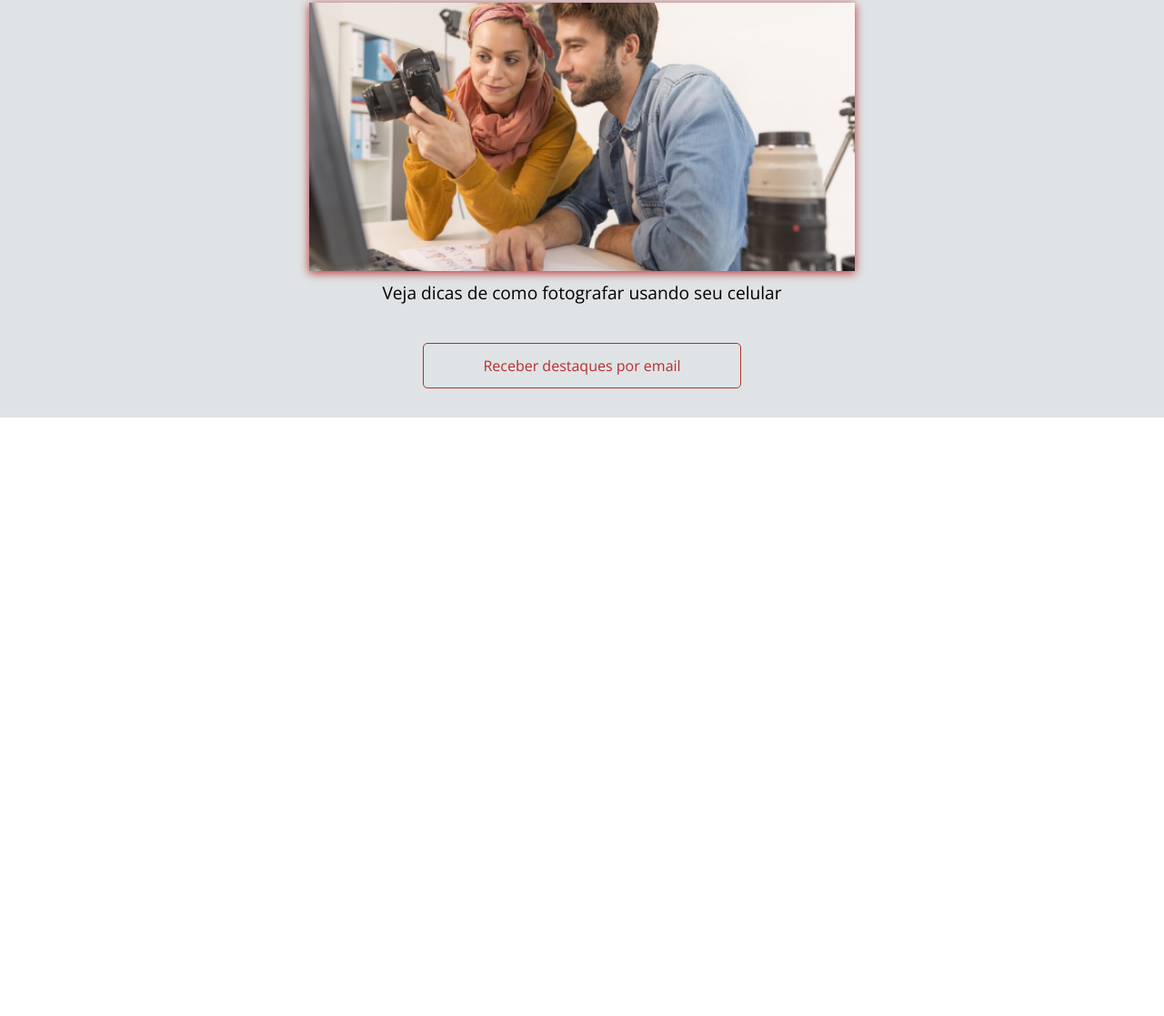
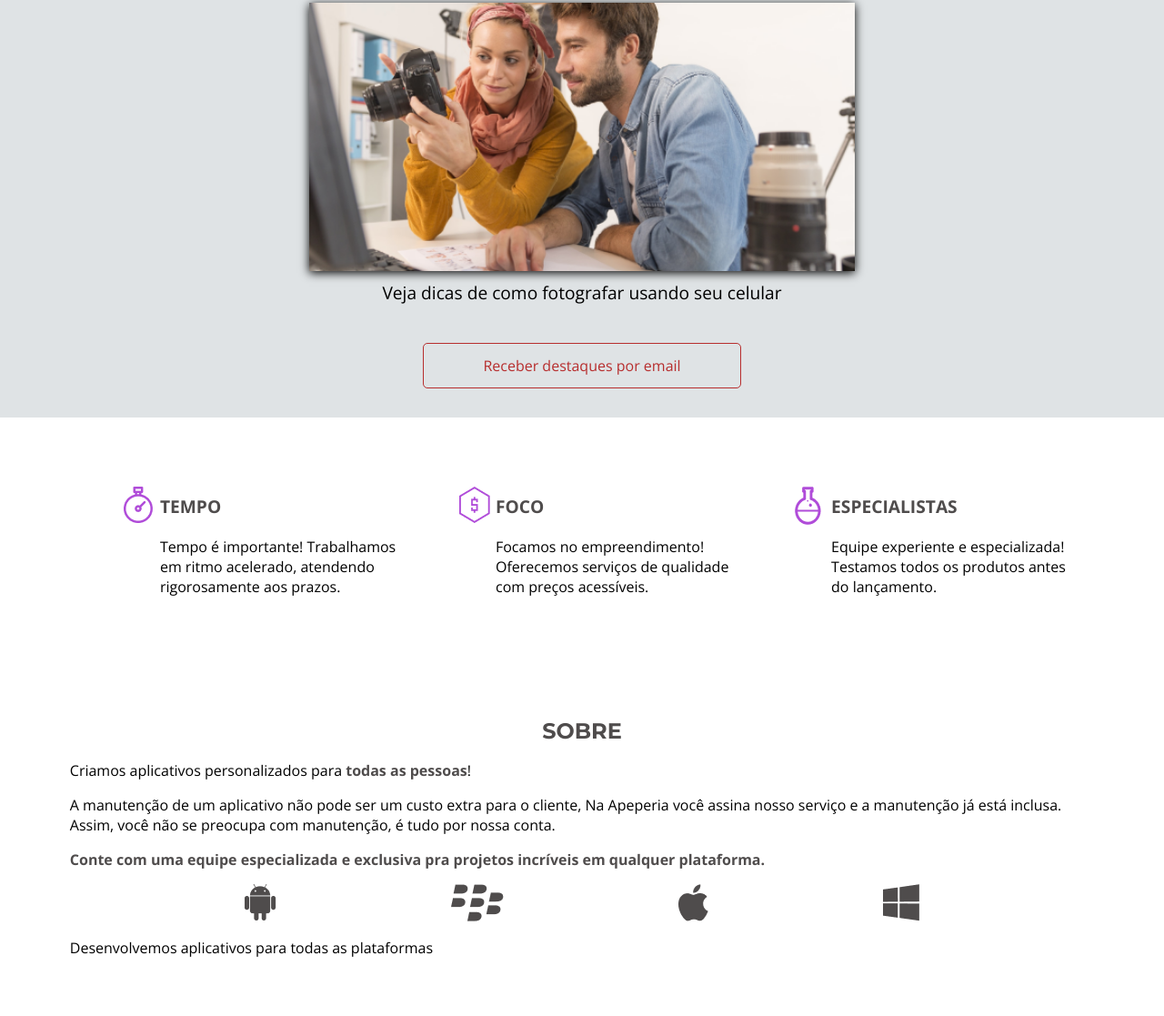
Before and after one commit to Edvaldojs22/Apeperia, a plain HTML site: page index.html in a window 1280 px wide. Shown: the part 905-2022 px from the top of the page at 91% size. Before the commit the page ends 1364 px from the top, so only its background shows below. Drawn offline with nearby package versions, Linux system fonts and the light colour scheme.

Commit message:
novas modificacoes

```diff
--- a/css/chamada.css
+++ b/css/chamada.css
@@ -1,4 +1,4 @@
-.chamada  {
+.chamada {
     display: flex;
     flex-direction: column;
     align-items: center;
@@ -32,3 +32,10 @@
     width: 100%;
 
 }
+
+@media (min-width: 600px) {
+    .chamada {
+        background-image:linear-gradient(to top,rgba(9, 9, 138, 0.753),black);
+    }
+
+}
--- a/css/destaque.css
+++ b/css/destaque.css
@@ -24,7 +24,7 @@
 .destaque__painel-imagem{
     width: 100vw;
     max-width: 600px;
-    box-shadow: 0 2px 10px var(--vermelho-forte);
+   box-shadow: 0 2px 10px black;
 
 }
 
--- /dev/null
+++ b/diferencias.css
@@ -0,0 +1,43 @@
+.diferenciais {
+    padding-top: 3.5rem;
+    padding-bottom: 3.5rem;
+}
+
+.diferenciais__lista {
+    display: flex;
+    flex-wrap: wrap;
+    justify-content: space-evenly;
+}
+
+.diferenciais__item {
+    max-width: 350px;
+    box-sizing: border-box;
+    padding: 2rem 0 2rem 5rem;
+    background-repeat: no-repeat;
+    background-position: top 1.25rem left 2.5rem ;
+}
+
+.diferencias__item--tempo{
+    background-image: url(img/icone-relogio.png);
+}
+
+.diferencias__item--foco{
+    background-image: url(img/icone-dinheiro.png);
+}
+
+.diferencias__item--especialistas{
+    background-image: url(img/icone-quimica.png);
+}
+
+.item__titulo {
+    color: var(--cinza-escuro);
+    font-weight: 700;
+    font-size: 1.2rem;
+    text-transform: uppercase;
+
+    margin-bottom: 1.5rem;
+}
+
+.item__texto {
+    line-height: normal;
+}
--- a/index.html
+++ b/index.html
@@ -1,16 +1,23 @@
 <!DOCTYPE html>
 <html>
+
 <head>
     <meta charset="utf-8">
     <meta name="viewport" content="width=device-width initial-scale=1.0">
     <title>Home | Apeperia</title>
-        <link href="https://fonts.googleapis.com/css2?family=Montserrat:wght@300;400;700&family=Open+Sans:wght@300;400;700&display=swap" rel="stylesheet">
+    <link
+        href="https://fonts.googleapis.com/css2?family=Montserrat:wght@300;400;700&family=Open+Sans:wght@300;400;700&display=swap"
+        rel="stylesheet">
     <link href="css/reset.css" rel="stylesheet">
     <link href="css/base.css" rel="stylesheet">
     <link href="css/cabecalho.css" rel="stylesheet">
     <link href="css/chamada.css" rel="stylesheet">
     <link rel="stylesheet" href="css/destaque.css">
+    <link rel="stylesheet" href="diferencias.css">
+    <link rel="stylesheet" href="sobre.css">
+
 </head>
+
 <body>
     <header class="cabecalho container">
         <img src="img/logo-apeperia.svg" alt="Logo da Apeperia" class="cabecalho__logo">
@@ -28,23 +35,68 @@
     <main>
         <section class="chamada container">
             <h1 class="chamada__titulo">Aplicativos Na Medida</h1>
-                <p class="chamada__texto">Apeperia tem um jeito inovador de comparar e montar aplicativos para pequenas e médias empresas.</p>
+            <p class="chamada__texto">Apeperia tem um jeito inovador de comparar e montar aplicativos para pequenas e
+                médias empresas.</p>
             <a href="#" class="chamada__botao botao">Conheça os planos</a>
         </section>
         <section class="destaques">
             <h2 class="destaque__titulo">Destaques</h2>
             <a href="#">
                 <figure class="destaque__painel">
-                        <img src="img/comecando-criar-logotipo.png" alt="Painel do post sobre criação de logotipo" class="destaque__painel-imagem">
-                        <figcaption class="destaque__painel-texto">Conheça as primeiras etapas para a criação de um logotipo</figcaption>
+                    <img src="img/comecando-criar-logotipo.png" alt="Painel do post sobre criação de logotipo"
+                        class="destaque__painel-imagem">
+                    <figcaption class="destaque__painel-texto">Conheça as primeiras etapas para a criação de um logotipo
+                    </figcaption>
                 </figure>
             </a>
             <a href="#">
                 <figure class="destaque__painel">
-                        <img src="img/dicas-fotografia.png" alt="Painel do post sobre fotografia com celula" class="destaque__painel-imagem">
-                        <figcaption class="destaque__painel-texto">Veja dicas de como fotografar usando seu celular</figcaption>
+                    <img src="img/dicas-fotografia.png" alt="Painel do post sobre fotografia com celula"
+                        class="destaque__painel-imagem">
+                    <figcaption class="destaque__painel-texto">Veja dicas de como fotografar usando seu celular
+                    </figcaption>
                 </figure>
-                </a><a href="#" class="destaque__botao botao">Receber destaques por email</a></section>
+            </a><a href="#" class="destaque__botao botao">Receber destaques por email</a>
+        </section>
+        <section class="diferenciais container">
+            <ul class="diferenciais__lista">
+                <li class="diferenciais__item diferencias__item--tempo">
+                    <h2 class="item__titulo">Tempo</h2>
+                    <p class="item__texto">Tempo é importante! Trabalhamos em ritmo acelerado, atendendo rigorosamente
+                        aos prazos.</p>
+                </li>
+                <li class="diferenciais__item diferencias__item--foco">
+                    <h2 class="item__titulo">Foco</h2>
+                    <p class="item__texto">Focamos no empreendimento! Oferecemos serviços de qualidade com preços
+                        acessíveis.</p>
+                </li>
+                <li class="diferenciais__item diferencias__item--especialistas">
+                    <h2 class="item__titulo">Especialistas</h2>
+                    <p class="item__texto">Equipe experiente e especializada! Testamos todos os produtos antes do
+                        lançamento.</p>
+                </li>
+            </ul>
+        </section>
+        <section class="sobre container">
+            <div class="sobre__conteudo">
+                <h2 class="sobre__titulo">Sobre</h2>
+                <p class="sobre__texto">Criamos aplicativos personalizados para <strong class="sobre__texto--destaque">todas as pessoas</strong>!</p>
+                <p class="sobre__texto">
+                    A manutenção de um aplicativo não pode ser um custo extra para o cliente, Na Apeperia você assina nosso serviço e a manutenção já está inclusa. Assim, você não se preocupa com manutenção, é tudo por nossa conta.
+                </p>
+                <p class="sobre__texto sobre__texto--destaque sobre__texto--divisao">
+                    Conte com uma equipe especializada e exclusiva pra projetos incríveis em qualquer plataforma.
+                </p>
+                <ul class="sobre__plataformas">
+                    <li><img src="img/android.png" alt="Ícone do Android"></li>
+                    <li><img src="img/blackberry.png" alt="Ícone da Blackberry"></li>
+                    <li><img src="img/apple.png" alt="Ícone da Apple"></li>
+                    <li><img src="img/windowsphone.png" alt="Ícone da Microsoft"></li>
+                </ul>
+                <p class="sobre__texto">Desenvolvemos aplicativos para todas as plataformas</p>
+            </div>
+        </section>
     </main>
 </body>
+
 </html>
--- /dev/null
+++ b/sobre.css
@@ -0,0 +1,34 @@
+.sobre {
+    padding-top: 3rem;
+    padding-bottom: 3rem;
+}
+
+.sobre__titulo {
+    color: var(--cinza-escuro);
+    font-weight: 700;
+    font-size: 1.5rem;
+    font-family: var(--montserrat);
+    text-transform: uppercase;
+    text-align: center;
+
+    margin-bottom: 1.25rem;
+}
+
+.sobre__texto {
+    line-height: normal;
+
+    margin-bottom: 1rem;
+}
+
+.sobre__texto--destaque {
+    color: var(--cinza-escuro);
+    font-weight: 700;
+}
+
+.sobre__plataformas {
+    display: flex;
+    flex-wrap: wrap;
+    justify-content: space-evenly;
+
+    margin-bottom: 1rem;
+}
```
Lines whose indentation alone changed are shown as unchanged.
